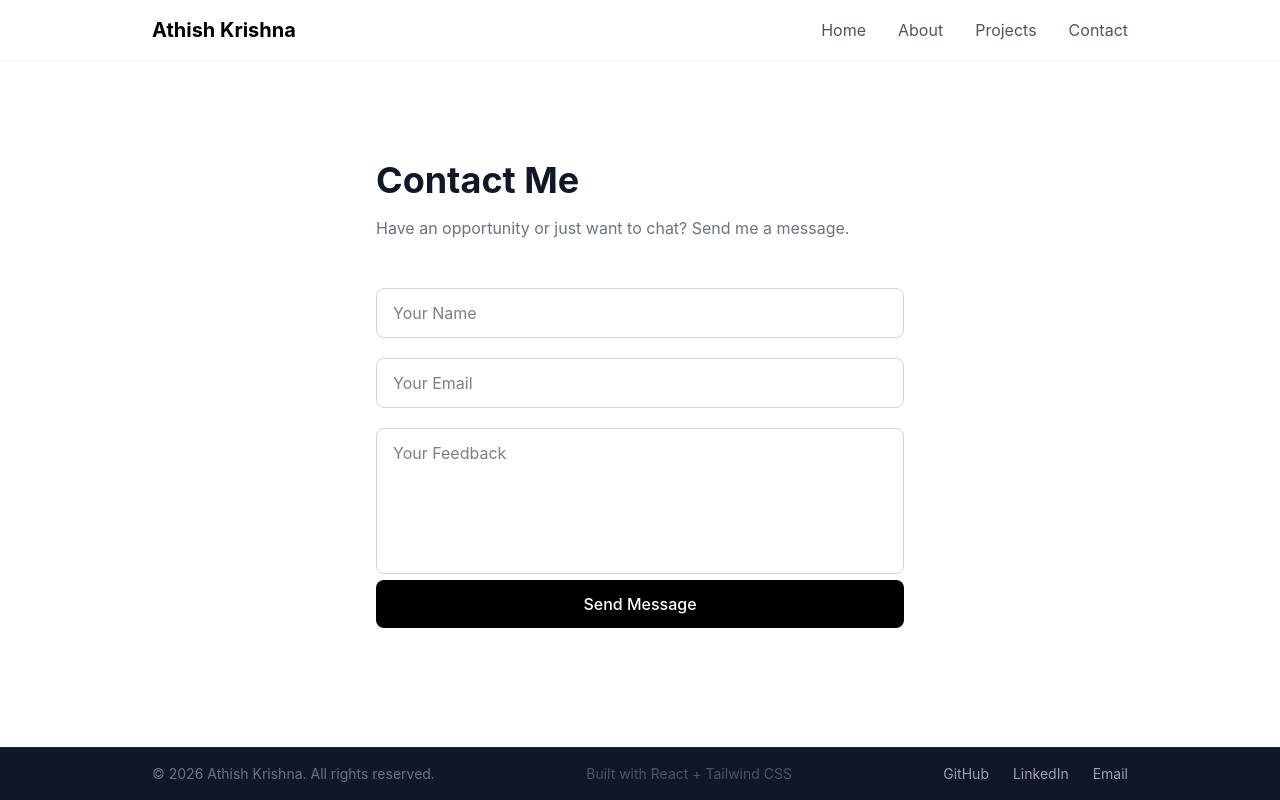
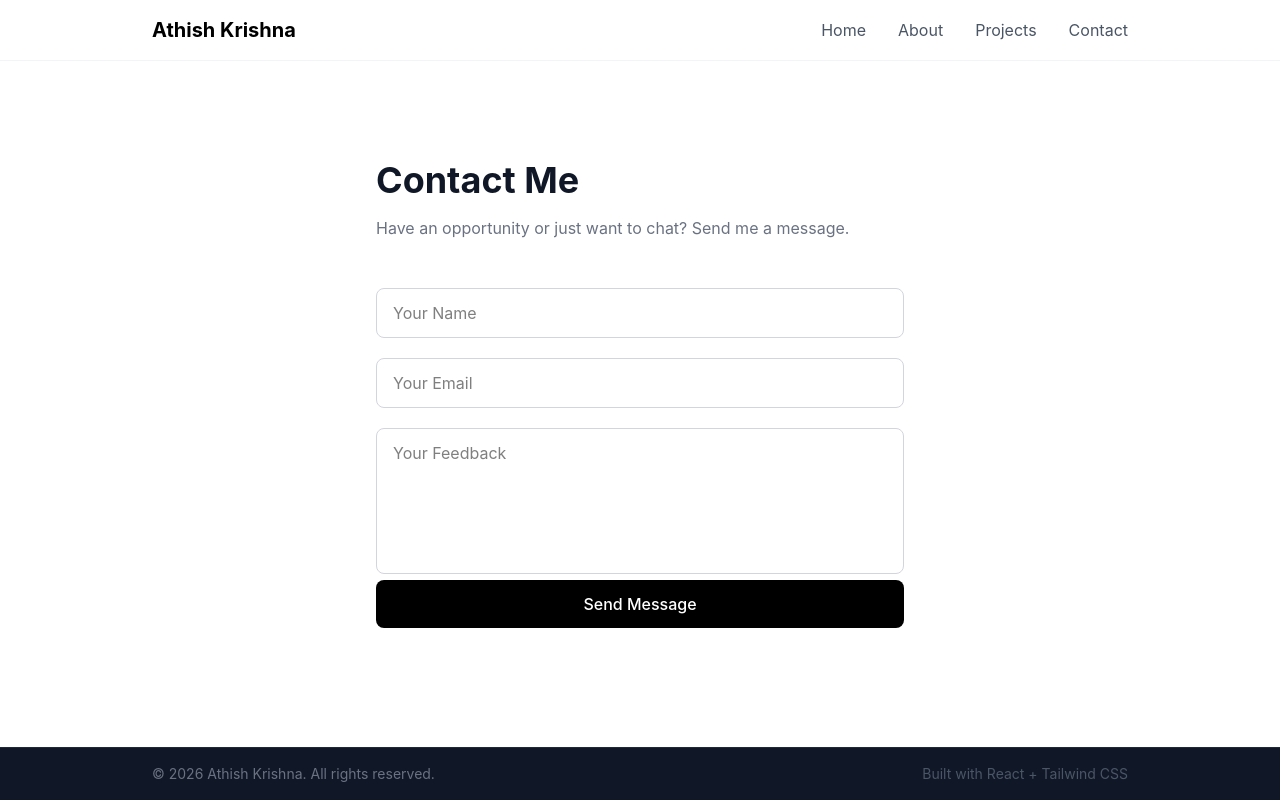
Before and after one commit to athishdnm/Portfolio, a React (Vite) app: page /Contact in a window 1280 px wide. Built offline with nearby package versions, Linux system fonts and the light colour scheme.

Commit message:
Athish: Minor changes on footer

```diff
--- a/src/components/layout/Footer.jsx
+++ b/src/components/layout/Footer.jsx
@@ -4,11 +4,11 @@ import { Link } from 'react-router-dom'
 function Footer() {
   const currentYear = new Date().getFullYear()
 
-    const socialLinks = [
-    { label: 'GitHub',   href: 'https://github.com/athishdnm'  },
-    { label: 'LinkedIn', href: 'https://www.linkedin.com/in/athish-krishna/' },
-    { label: 'Email',    href: 'mailto:athish.krishna90@outlook.com'            },
-  ]
+//     const socialLinks = [
+//     { label: 'GitHub',   href: 'https://github.com/athishdnm'  },
+//     { label: 'LinkedIn', href: 'https://www.linkedin.com/in/athish-krishna/' },
+//     { label: 'Email',    href: 'mailto:athish.krishna90@outlook.com'            },
+//   ]
 
   return (
     <footer className="bg-gray-900 text-white">
@@ -25,7 +25,7 @@ function Footer() {
           <p className="text-gray-600 text-sm">
             Built with React + Tailwind CSS
           </p>
-          <div className="flex gap-6">
+          {/* <div className="flex gap-6">
           {socialLinks.map((link) => (
             <a
               key={link.label}
@@ -37,7 +37,7 @@ function Footer() {
               {link.label}
             </a>
           ))}
-        </div>
+        </div> */}
         </div>
       </div>
 
```
